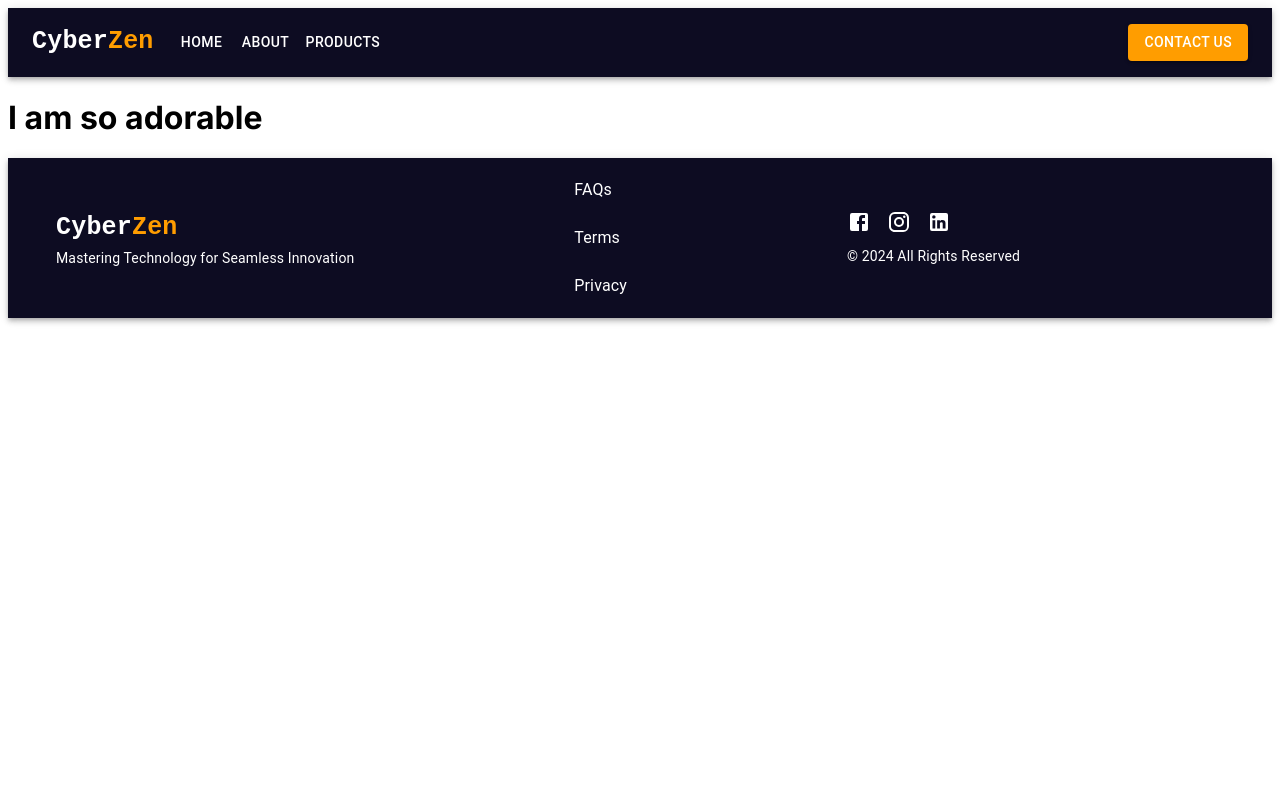
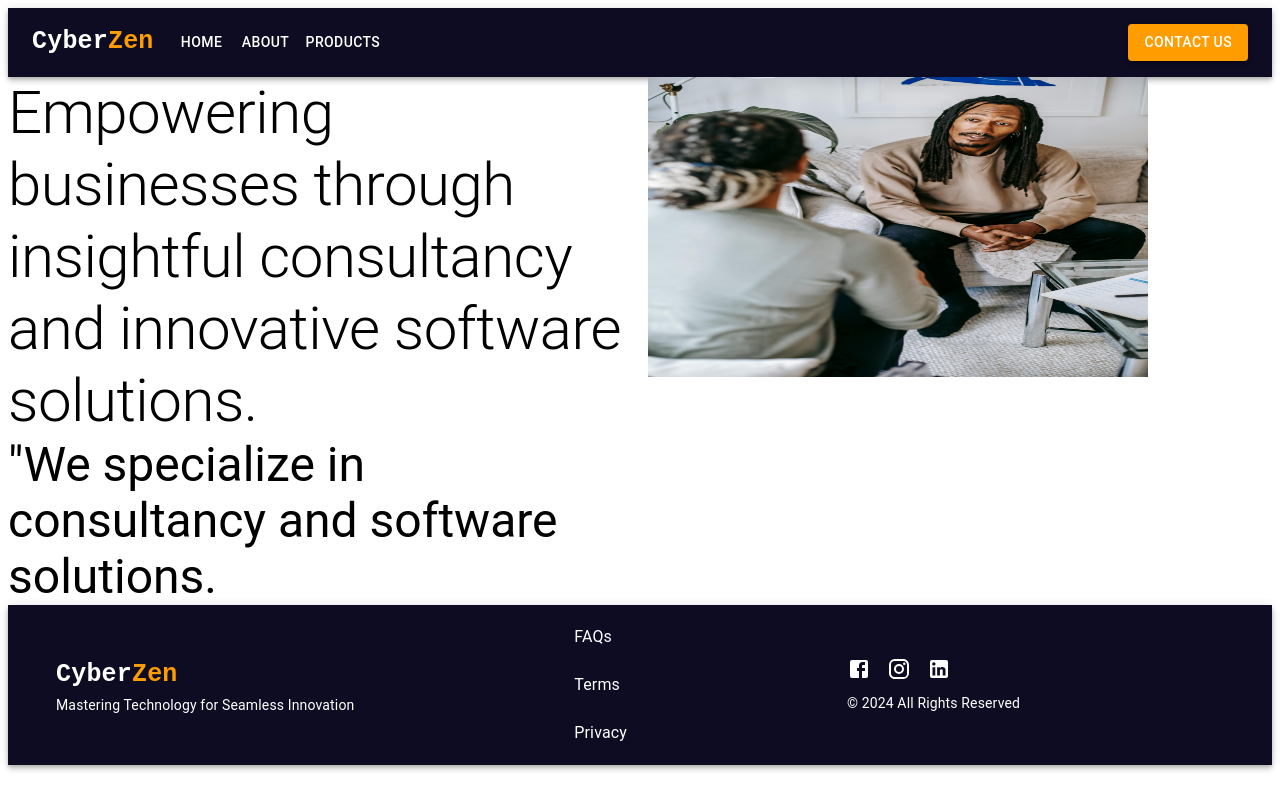
Before and after one commit to meekkaran/CyberZen, a Next.js app in the folder cyberzen/: page / in a window 1280 px wide. Built offline with nearby package versions, Linux system fonts and the light colour scheme.

Commit message:
main body

```diff
--- a/cyberzen/app/page.tsx
+++ b/cyberzen/app/page.tsx
@@ -1,15 +1,23 @@
-
-
+import Image from 'next/image';
 import Footer from "@/components/Footer";
 import Header from "@/components/Header"
+import { Grid, Typography } from "@mui/material";
 
 
 export default function Home() {
   return (
-    <div>
+    <>
       <Header />
-      <h1>I am so adorable</h1>
+      <Grid container spacing={2}>
+        <Grid item xs={6}>
+          <Typography variant="h2"> Empowering businesses through insightful consultancy and innovative software solutions.</Typography>
+          <Typography variant="h3">"We specialize in consultancy and software solutions.</Typography>
+        </Grid>
+        <Grid item xs={6}>
+          <Image src="/images/backgroundimg.jpg" alt="Your Image" width={500} height={300} />
+        </Grid>
+      </Grid>
       <Footer />
-    </div>
+    </>
   );
 }
```
Also changed, not shown: cyberzen/app/about/page.tsx (+12 -0 lines), cyberzen/public/images/backgroundimg.jpg (added).
